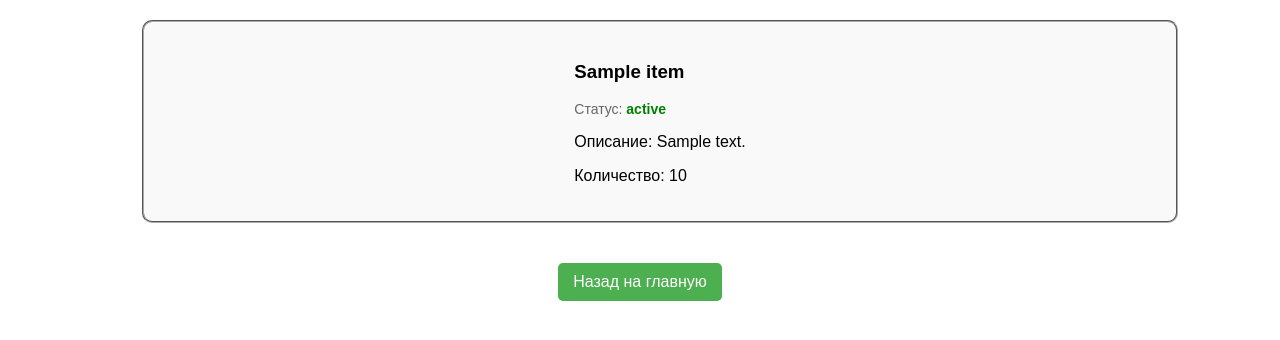
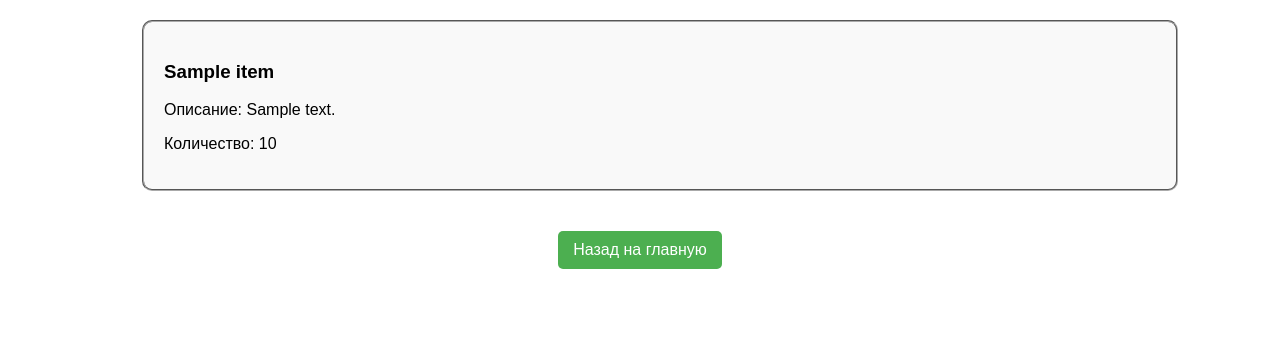
Before and after one commit to lerkkx/web-app, a Django app: template web_app/invpage/templates/inventory_owned.html in a window 1280 px wide. Shown: the top 340 px of the page. Run offline with Django 3.2, Linux system fonts and the light colour scheme; the template is opened without the code that fills it: most values are stand-ins (such as "Sample title", 1, 10 or a date in 2020).

Commit message:
не по центру в лк тоже

```diff
--- a/web_app/invpage/static/invpage/css/own_inv.css
+++ b/web_app/invpage/static/invpage/css/own_inv.css
@@ -59,8 +59,8 @@ body.blur #main-content {
     margin: 20px auto;
     display: flex;
     flex-direction: column;
-    justify-content: center;
-    align-items: center;
+    /* justify-content: center;
+    align-items: center; */
   }
 .btnlist {
 
--- a/web_app/invpage/templates/inventory_owned.html
+++ b/web_app/invpage/templates/inventory_owned.html
@@ -18,7 +18,6 @@
         <li>
             <div class="inventory-card">
                 <h3>{{ el.item.name }}</h3>
-                <div class="status">Статус: <span class="status-indicator good">{{ el.item.status }}</span></div>
                 <p>Описание: {{ el.item.description }}</p>
                 <p>Количество: {{ el.quantity }}</p>
 
--- a/web_app/invpage/templates/invpage/index.html
+++ b/web_app/invpage/templates/invpage/index.html
@@ -47,13 +47,15 @@
                             </span>
                         </p>
 
-                        {% if item.quantity > 0 %}
+                        {% if item.quantity > 0 and item.status == 'Исправен' %}
                             <form method="POST" action="{% url 'index' %}">
                                 {% csrf_token %}
                                 <input type="hidden" name="item_name" value="{{ item.name }}">
                                 <label for="quantity">Количество: <input type="number" name="quantity" id="quantity" min="1" max="{{ item.quantity }}" required></label>
                                 <button type="submit" class="request-button">Отправить заявку</button>
                             </form>
+                        {% elif item.quantity > 0 and item.status != 'Исправен' %}
+                            <div class="out-of-stock-message">Инвентарь не исправен</div>
                         {% else %}
                             <div class="out-of-stock-message">Нет в наличии</div>
                         {% endif %}
```
Also changed, not shown: web_app/db.sqlite3.
